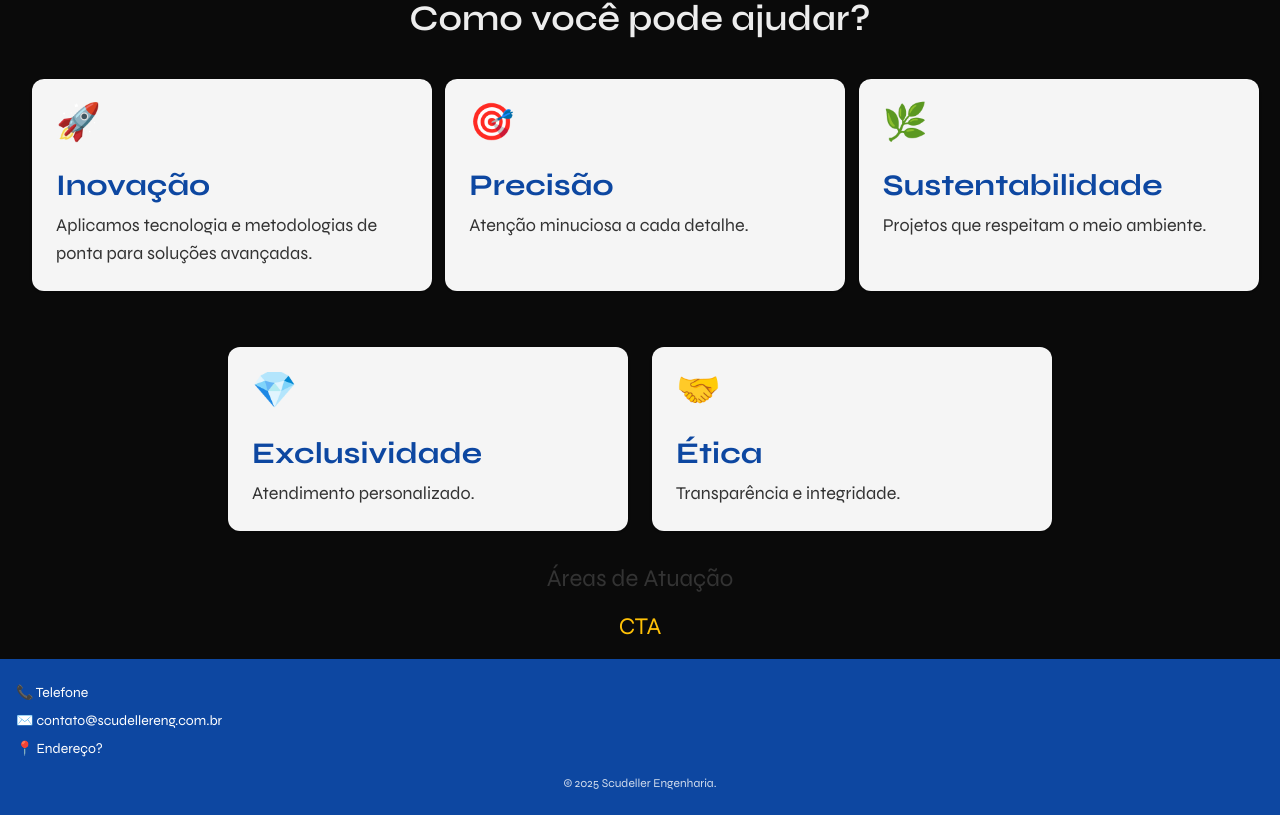
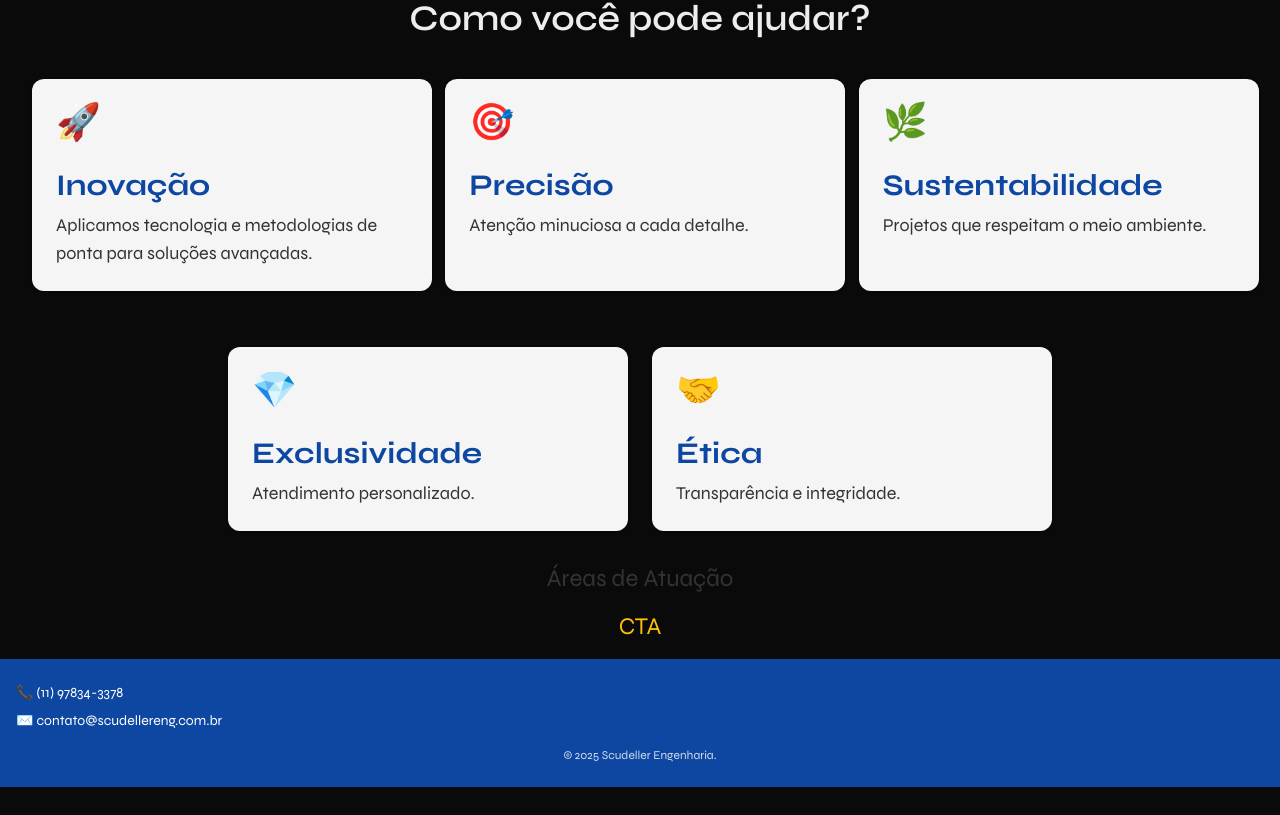
Before and after one commit to Fernandes-Labs/scudeller-eng, a Next.js app: page / in a window 1280 px wide. Shown: the part 936-1751 px from the top of the page. After the commit the page ends 1723 px from the top, so only its background shows below. Built offline with nearby package versions, Linux system fonts and the light colour scheme.

Commit message:
update Footer to replace static contact details with dynamic WhatsApp link and add sanitized enum values

```diff
--- a/src/components/Footer.tsx
+++ b/src/components/Footer.tsx
@@ -9,15 +9,8 @@ export default function Footer() {
             <div className="max-w-7xl mx-auto flex flex-col md:flex-row justify-between items-center gap-4 text-sm">
 
                 <div className="flex flex-col gap-2 text-normal text-center md:text-left">
-                    <p>📞 Telefone</p>
-                    <a href={`mailto:${Links.EMAIL_CONTATO}`}>✉️ {Links.EMAIL_CONTATO}</a>
-                    <p>📍 Endereço?</p>
-                    {/*<div className="flex flex-col gap-2 lg:flex-row">*/}
-                    {/*    <p className="hidden lg:flex">&emsp;&nbsp;</p>*/}
-                    {/*    <p>Jardim Samambaia</p>*/}
-                    {/*    <p className="hidden lg:flex">-</p>*/}
-                    {/*    <p>Praia Grande, São Paulo</p>*/}
-                    {/*</div>*/}
+                    <a href={`https://api.whatsapp.com/send?phone=${Links.WHATSAPP_SANITIZED_CONTATO}`} target="_blank">📞 {Links.WHATSAPP_CONTATO}</a>
+                    <a href={`mailto:${Links.EMAIL_CONTATO}`} target="_blank">✉️ {Links.EMAIL_CONTATO}</a>
                 </div>
 
                 <div className="flex gap-6 lg:gap-8">
--- a/src/enums/links.ts
+++ b/src/enums/links.ts
@@ -1,4 +1,6 @@
 export enum Links {
     BUTTON_CTA = 'https://google.com.br',
     EMAIL_CONTATO = 'contato@scudellereng.com.br',
+    WHATSAPP_CONTATO = '(11) 97834-3378',
+    WHATSAPP_SANITIZED_CONTATO = '5511978343378',
 }
```
